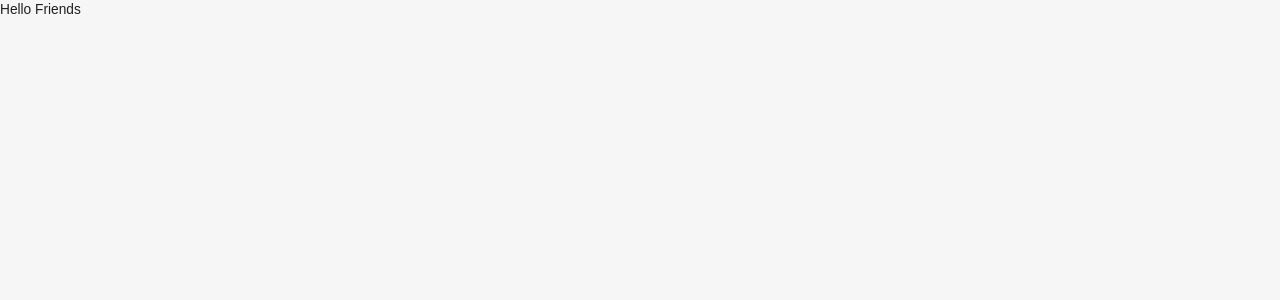
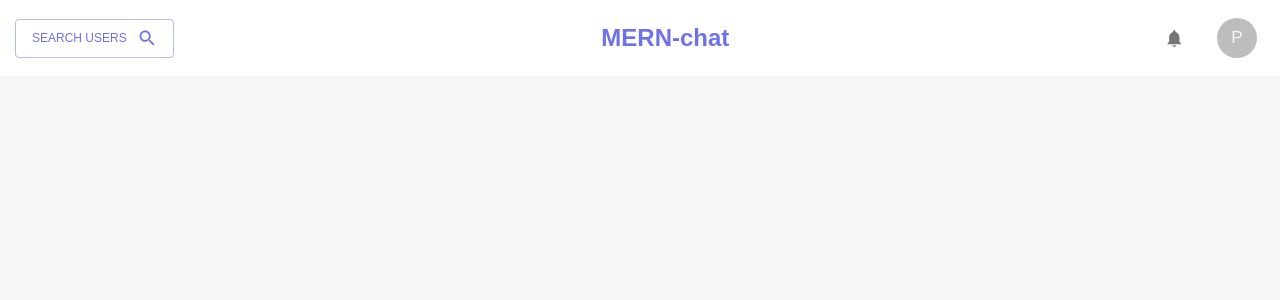
Before and after one commit to AkramShafeek/MERN-chat-app, a React (Create React App) app in the folder client/: page /chat in a window 1280 px wide. Shown: the top 300 px of the page. Built offline with nearby package versions, Linux system fonts and the light colour scheme.

Commit message:
Created navbar, but still refactoring is needed

```diff
--- a/client/src/components/Login.jsx
+++ b/client/src/components/Login.jsx
@@ -25,6 +25,7 @@ const Login = () => {
       const url = 'http://192.168.43.215:3001/user/auth/login';
       const response = await axios.post(url, values);
       // console.log(response.data);
+      localStorage.setItem("userInfo", JSON.stringify(response.data));
       navigate('/chat');
     } catch (error) {
       // console.log(error.response.data);
--- /dev/null
+++ b/client/src/components/SideDrawer.jsx
@@ -0,0 +1,98 @@
+import { Avatar, Box, Button, IconButton, Menu, MenuItem, Tooltip, Typography } from "@mui/material";
+import DeleteIcon from '@mui/icons-material/Delete';
+import { useState } from "react";
+import { SearchOutlined } from "@mui/icons-material";
+import NotificationsIcon from '@mui/icons-material/Notifications';
+
+const SideDrawer = () => {
+  const [search, setSearch] = useState("");
+  const [searchResult, setSearchResult] = useState([]);
+  const [loading, setLoading] = useState(false);
+  const [loadingChat, setLoadingChat] = useState();
+  const [anchorElNotifications, setAnchorElNotifications] = useState(null);
+  const [anchorElProfile, setAnchorElProfile] = useState(null);
+  const notificationsOpen = Boolean(anchorElNotifications);
+  const ProfileOpen = Boolean(anchorElProfile);
+
+  const handleClickNotifications = (event) => {
+    setAnchorElNotifications(event.currentTarget);
+  };
+  const handleClickProfile = (event) => {
+    setAnchorElProfile(event.currentTarget);
+  };
+  const handleNotificationsClose = () => {
+    setAnchorElNotifications(null);
+  };
+  const handleProfileClose = () => {
+    setAnchorElProfile(null);
+  };
+  return (
+    <>
+      <Box
+        display={"flex"}
+        justifyContent={"space-between"}
+        alignItems={"center"}
+        backgroundColor="white"
+        width="100%"
+        padding="10px 15px"
+      >
+        <Tooltip title="Search users">
+          <Button sx={{
+            padding: "0.5rem 1rem",
+            display: "flex",
+            gap: "10px"
+          }} variant="outlined">
+            Search users
+            <SearchOutlined />
+          </Button>
+        </Tooltip>
+        <Typography fontWeight="700" variant="h3" color="primary" >MERN-chat</Typography>
+        <Box display={"flex"} gap={"1rem"} alignItems={"center"}>
+          <Tooltip title="Message notifications">
+            <IconButton onClick={handleClickNotifications}>
+              <NotificationsIcon />
+            </IconButton>
+          </Tooltip>
+          <Menu
+            id="basic-menu"
+            anchorEl={anchorElNotifications}
+            open={notificationsOpen}
+            onClose={handleNotificationsClose}
+            MenuListProps={{
+              'aria-labelledby': 'basic-button',
+            }}
+            PaperProps={{
+              elevation: 3
+            }}
+          >
+            <MenuItem>Your new messages will appear here</MenuItem>
+          </Menu>
+          <Tooltip title="Profile Options">
+            <IconButton>
+              <Avatar onClick={handleClickProfile}>P</Avatar>
+            </IconButton>
+          </Tooltip>
+          <Menu
+            id="basic-menu"
+            anchorEl={anchorElProfile}
+            open={ProfileOpen}
+            onClose={handleProfileClose}
+            MenuListProps={{
+              'aria-labelledby': 'basic-button',
+            }}
+            PaperProps={{
+              elevation: 3
+            }}
+            sx={{
+              marginTop: "10px"
+            }}
+          >
+            <MenuItem>Logout</MenuItem>
+          </Menu>
+        </Box>
+      </Box>
+    </>
+  );
+}
+
+export default SideDrawer;
--- a/client/src/pages/ChatPage.jsx
+++ b/client/src/pages/ChatPage.jsx
@@ -1,6 +1,8 @@
+import SideDrawer from "../components/SideDrawer";
+
 const ChatPage = () => {
     return (
-        <div>Hello Friends</div>
+        <SideDrawer></SideDrawer>
     );
 };
 
```
